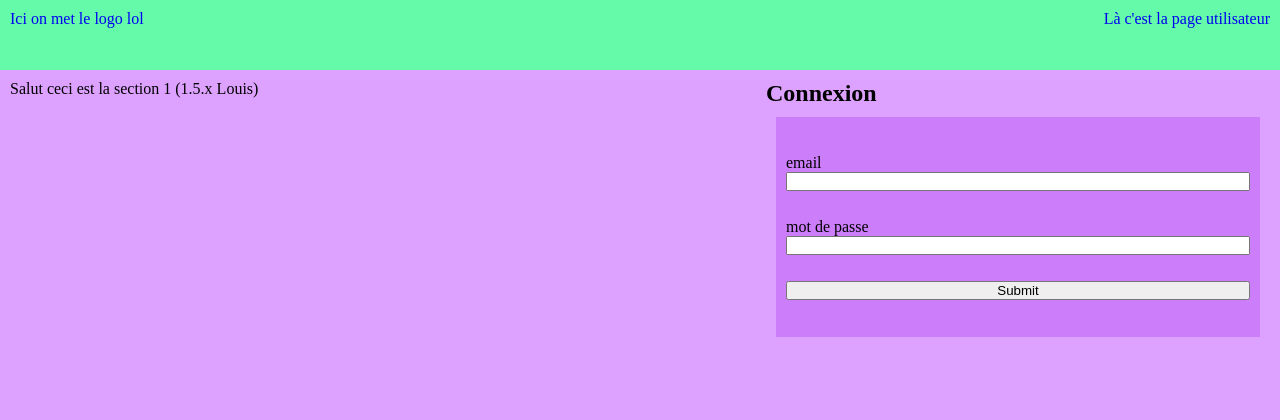
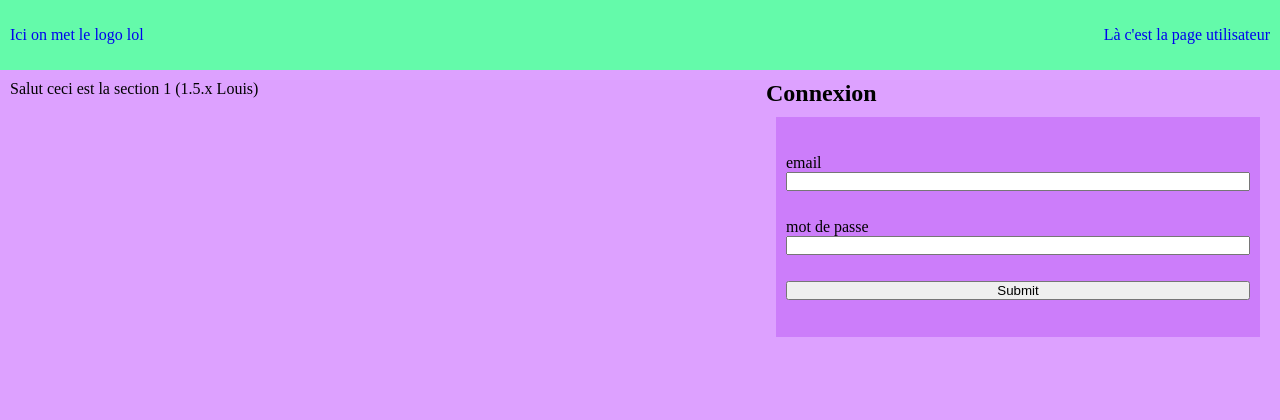
Before and after one commit to Elliot-Garcia/TIDAL, a PHP site: page /HTML/accueil.html in a window 1280 px wide. Shown: the top 420 px of the page. Run offline with PHP 8.4, Linux system fonts and the light colour scheme.

Commit message:
petit chgmt

```diff
--- a/CSS/style.css
+++ b/CSS/style.css
@@ -22,6 +22,8 @@ header nav {
     display: flex;
     flex-direction: row;
     justify-content: space-between;
+    align-items: center;
+    height: 100%;
 }
 
 
```
